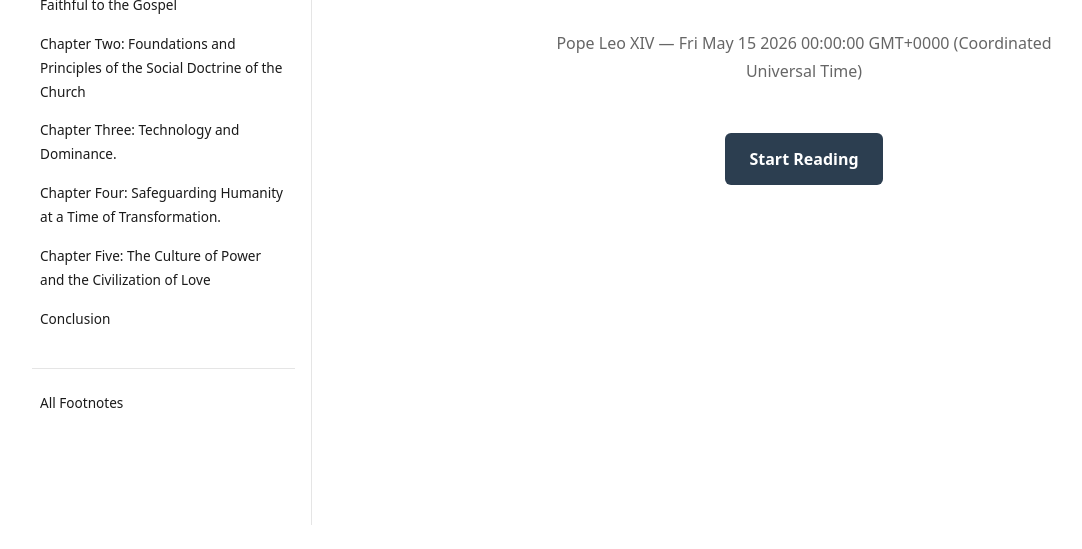
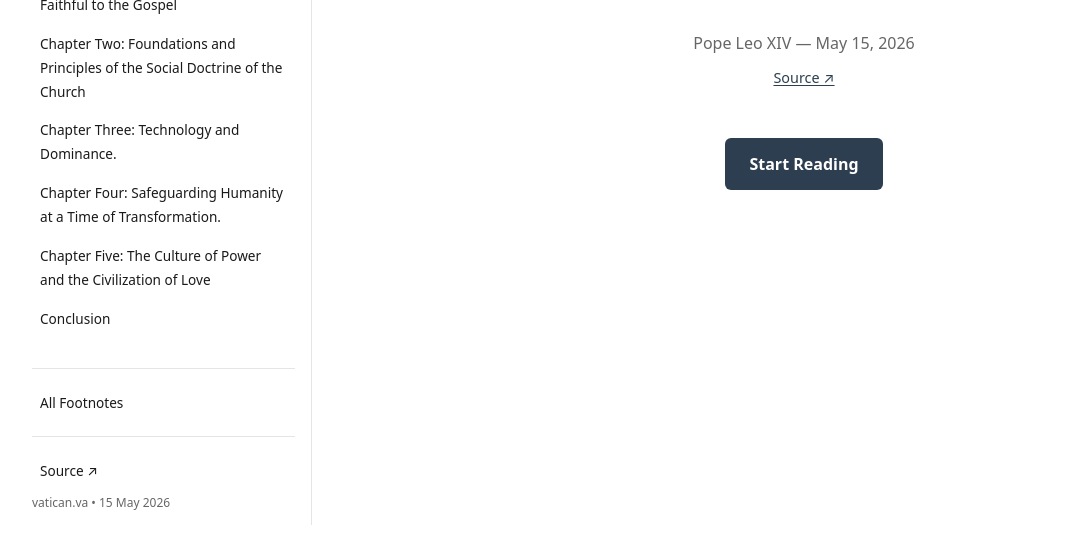
Before and after one commit to jerieljan/magnifica-humanitas, an Astro site: page / in a window 1280 px wide. Shown: the part 243-792 px from the top of the page, without its empty margins (0-1082 px from the left). Built offline with nearby package versions, Linux system fonts and the light colour scheme; Astro itself is replaced by a stand-in of ours.

Commit message:
feat: add source attribution to README, homepage and sidebar
- Add source section to README with Vatican URL and publication date
- Add Source ↗ link to homepage with formatted date (May 15, 2026)
- Add source link section to sidebar after All Footnotes

```diff
--- a/src/components/Sidebar.astro
+++ b/src/components/Sidebar.astro
@@ -37,4 +37,9 @@ const currentSlug = currentPath.replace(/^\/|\/index\.html$|\/+$/g, '');
   <div style="margin-top: 2rem; padding-top: 1rem; border-top: 1px solid var(--color-border);">
     <a href="/footnotes" style="font-size: 0.85rem;">All Footnotes</a>
   </div>
+
+  <div style="margin-top: 1rem; padding-top: 1rem; border-top: 1px solid var(--color-border);">
+    <a href={manifest.meta.source} target="_blank" rel="noopener noreferrer" style="font-size: 0.85rem;">Source ↗</a>
+    <p style="font-size: 0.75rem; color: var(--color-muted); margin-top: 0.25rem;">vatican.va • 15 May 2026</p>
+  </div>
 </nav>
--- a/src/pages/index.astro
+++ b/src/pages/index.astro
@@ -3,6 +3,11 @@ import Layout from '../layouts/Layout.astro';
 import { getManifest } from '../lib/data.js';
 
 const manifest = getManifest();
+const rawDate = manifest.meta.date;
+const isoStr = rawDate instanceof Date ? rawDate.toISOString().slice(0, 10) : String(rawDate);
+const [year, month, day] = isoStr.split('-');
+const monthNames = ['January', 'February', 'March', 'April', 'May', 'June', 'July', 'August', 'September', 'October', 'November', 'December'];
+const formattedDate = `${monthNames[parseInt(month, 10) - 1]} ${parseInt(day, 10)}, ${year}`;
 ---
 
 <Layout>
@@ -11,8 +16,11 @@ const manifest = getManifest();
     <p style="font-size:1.25rem; color: var(--color-muted); margin-bottom: 2rem; font-family: var(--font-serif); font-style: italic;">
       {manifest.meta.subtitle}
     </p>
-    <p style="margin-bottom: 3rem; color: var(--color-muted);">
-      {manifest.meta.author} — {manifest.meta.date}
+    <p style="margin-bottom: 0.5rem; color: var(--color-muted);">
+      {manifest.meta.author} — {formattedDate}
+    </p>
+    <p style="margin-bottom: 3rem; color: var(--color-muted); font-size: 0.9rem;">
+      <a href={manifest.meta.source} target="_blank" rel="noopener noreferrer" style="color: var(--color-accent);">Source ↗</a>
     </p>
     <a
       href="/introduction"
```
Also changed, not shown: README.md.
